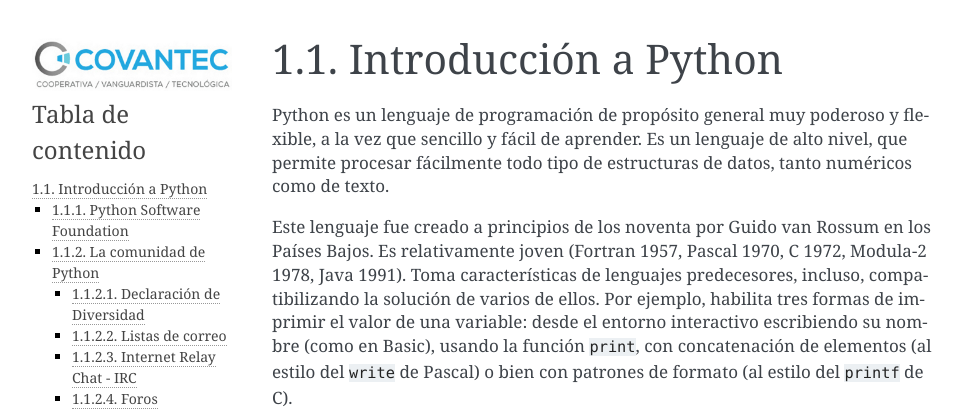
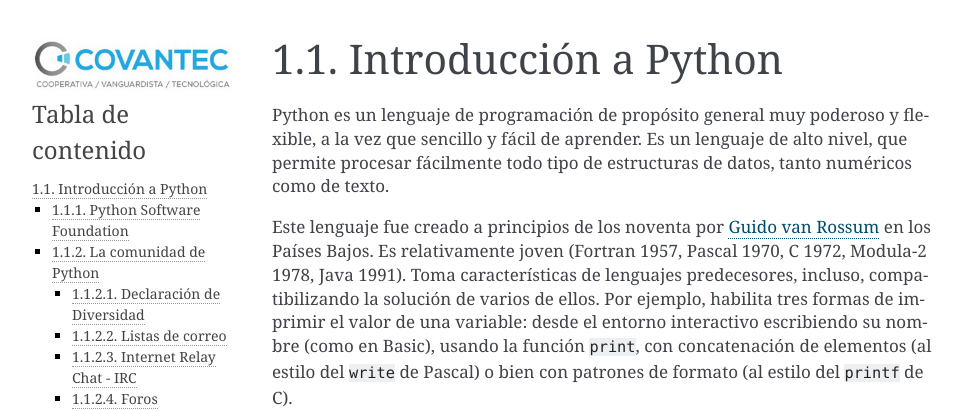
Before and after one commit to macagua/entrenamiento.python_basico, a Sphinx documentation site: the page built from source/leccion1/introduccion.rst, in a window 1280 px wide and 900 px high. Shown: the top 411 px of the window, without its empty margins (148-1111 px from the left). Built offline with Sphinx 7.4.7, drawn with Linux system fonts in a browser that asks for light colours; part of the change alters nothing that is shown.

```diff
--- a/source/leccion1/introduccion.rst
+++ b/source/leccion1/introduccion.rst
@@ -11,7 +11,8 @@ Python es un lenguaje de programación de propósito general muy poderoso y flex
 a la vez que sencillo y fácil de aprender. Es un lenguaje de alto nivel, que permite
 procesar fácilmente todo tipo de estructuras de datos, tanto numéricos como de texto.
 
-Este lenguaje fue creado a principios de los noventa por Guido van Rossum en los Países
+Este lenguaje fue creado a principios de los noventa por
+`Guido van Rossum <https://es.wikipedia.org/wiki/Guido_van_Rossum>`_ en los Países
 Bajos. Es relativamente joven (Fortran 1957, Pascal 1970, C 1972, Modula-2 1978, Java
 1991). Toma características de lenguajes predecesores, incluso, compatibilizando la
 solución de varios de ellos. Por ejemplo, habilita tres formas de imprimir el valor de
```
